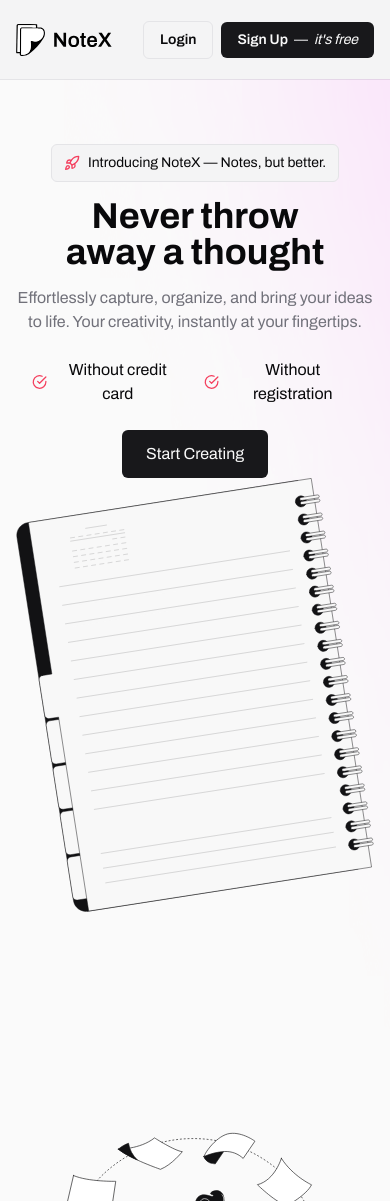
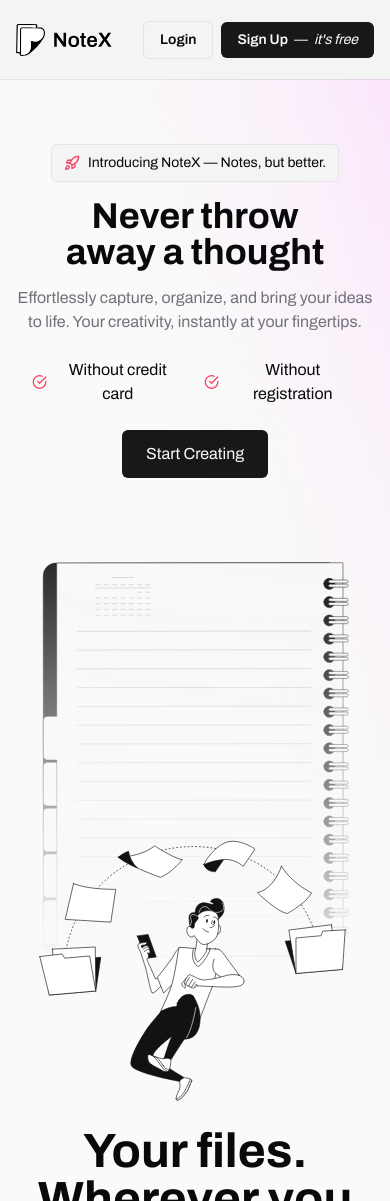
Before and after one commit to notexdotlive/notex, a Next.js app: page / in a window 390 px wide. Shown: the top 1201 px of the page. Built offline with nearby package versions, Linux system fonts and the light colour scheme.

Commit message:
fix: update page styling and add responsive mask gradient

```diff
--- a/app/page.tsx
+++ b/app/page.tsx
@@ -5,7 +5,7 @@ const Homepage = () => {
   return (
     <>
       <section
-        className="relative flex flex-1 flex-col items-start justify-between gap-16 md:gap-4 w-full max-w-screen-hd h-fit mx-auto p-4 py-16 z-0"
+        className="relative flex flex-1 flex-col items-start justify-between gap-16 md:gap-4 w-full max-w-screen-hd md:h-fit mx-auto p-4 py-16 z-0"
         id="hero-section"
       >
         <div className="absolute top-px max-md:-left-64 -mt-[2px] flex justify-center pointer-events-none select-none z-0 overflow-hidden md:-scale-x-100">
@@ -55,7 +55,7 @@ const Homepage = () => {
             </p>
 
             <ul
-              className="flex items-center justify-center md:justify-start gap-2 px-2 w-full md:w-fit md:max-w-md md:bg-zinc-100 md:border md:border-zinc-200 rounded-md"
+              className="flex items-center justify-center md:justify-start gap-2 px-2 w-full md:w-fit md:max-w-md md:bg-zinc-100 md:border md:border-zinc-200 rounded-md md:mt-2"
               id="hero-features"
             >
               <li
@@ -98,14 +98,14 @@ const Homepage = () => {
         </div>
 
         <div
-          className="relative w-full min-h-[500px] h-full max-md:mt-48 md:mb-96 pointer-events-none select-none"
+          className="relative flex items-center justify-center md:block w-full min-h-36 md:min-h-[500px] h-fit max-md:mt-64 md:mb-96 pointer-events-none select-none"
           id="hero-illustrations"
         >
-          <picture className="md:absolute right-0 top-0 w-1/2 h-auto mt-32">
+          <picture className="absolute right-0 max-md:left-0 top-0 md:w-1/2 md:h-auto md:mt-32">
             <img
               src="/assets/book.svg"
               alt="NoteX Book"
-              className="md:w-full mx-auto h:1/2 md:h-auto object-contain pointer-events-none select-none"
+              className="w-full max-md:max-w-sm md:w-full mx-auto min-h-32 h:full object-contain pointer-events-none select-none mask-image-linear max-md:rotate-[8.8deg]"
             />
           </picture>
 
--- a/styles/globals.css
+++ b/styles/globals.css
@@ -19,3 +19,14 @@ body {
 html {
   font-family: var(--font-archivo);
 }
+
+@media not all and (min-width: 768px) {
+  .mask-image-linear {
+    -webkit-mask-image: linear-gradient(
+      to bottom,
+      rgba(0, 0, 0, 1),
+      rgba(0, 0, 0, 0)
+    );
+    mask-image: linear-gradient(to bottom, rgba(0, 0, 0, 1), rgba(0, 0, 0, 0));
+  }
+}
```
